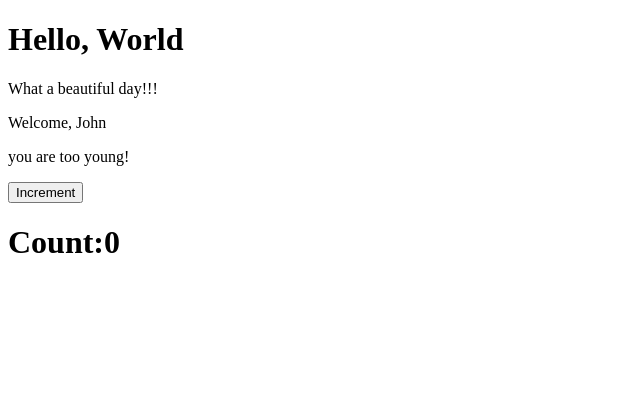
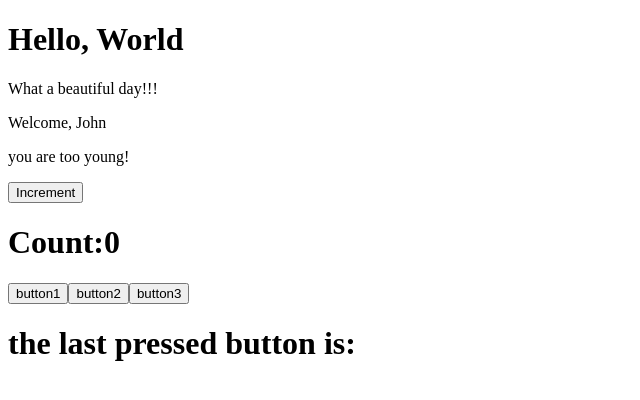
Before and after one commit to AlessioValdarchi/react-EX, a React (Create React App) app in the folder exercises/: page / in a window 1280 px wide. Shown: the top 400 px of the page, without its empty margins (0-640 px from the left). Built offline with nearby package versions, Linux system fonts and the light colour scheme.

Commit message:
event03 done

```diff
--- a/exercises/src/App.js
+++ b/exercises/src/App.js
@@ -3,6 +3,7 @@ import React from "react";
 import { Welcome, name } from "./Welcome";
 //import { Counter } from "./Counter";
 import { ClickCounter } from "./ClickCounter";
+import { ClickTracker } from "./ClickTracker";
 
 export class App extends React.Component {
     render() {
@@ -10,6 +11,7 @@ export class App extends React.Component {
             <Hello />
             <Welcome name={name} age={10} />
             <ClickCounter />
+            <ClickTracker />
         </div>
         )
     }
--- a/exercises/src/ClickCounter.js
+++ b/exercises/src/ClickCounter.js
@@ -1,4 +1,5 @@
 import React from "react";
+import { CounterButton } from "./CounterButton";
 import { CounterDisplay } from "./CounterDisplay";
 
 export class ClickCounter extends React.Component {
@@ -19,7 +20,7 @@ export class ClickCounter extends React.Component {
     render() {
         return (
             <div>
-                <button onClick={this.incrCounter}>Increment </button>
+                <CounterButton incrCounter={this.incrCounter} />
                 <CounterDisplay counter={this.state.counter} />
             </div>
         )
--- /dev/null
+++ b/exercises/src/ClickTracker.js
@@ -0,0 +1,28 @@
+import React from "react";
+
+
+export class ClickTracker extends React.Component {
+    constructor(props) {
+        super(props)
+        this.state = {
+            lastButton: ''
+        }
+    }
+    lastButtonPress = (event) => {
+        let last = event.target.name;
+        this.setState(() => {
+            return { lastButton: last }
+        })
+    }
+
+    render() {
+        return (
+            <div>
+                <button name='button1' onClick={this.lastButtonPress}>button1</button>
+                <button name="button2" onClick={this.lastButtonPress}>button2</button>
+                <button name="button3" onClick={this.lastButtonPress}>button3</button>
+                <h1>the last pressed button is:{this.state.lastButton}</h1>
+            </div>
+        )
+    }
+}
--- /dev/null
+++ b/exercises/src/CounterButton.js
@@ -0,0 +1,8 @@
+import React from "react";
+
+export class CounterButton extends React.Component {
+    render() {
+        return <button onClick={this.props.incrCounter}>Increment</button>
+    }
+
+}
```
